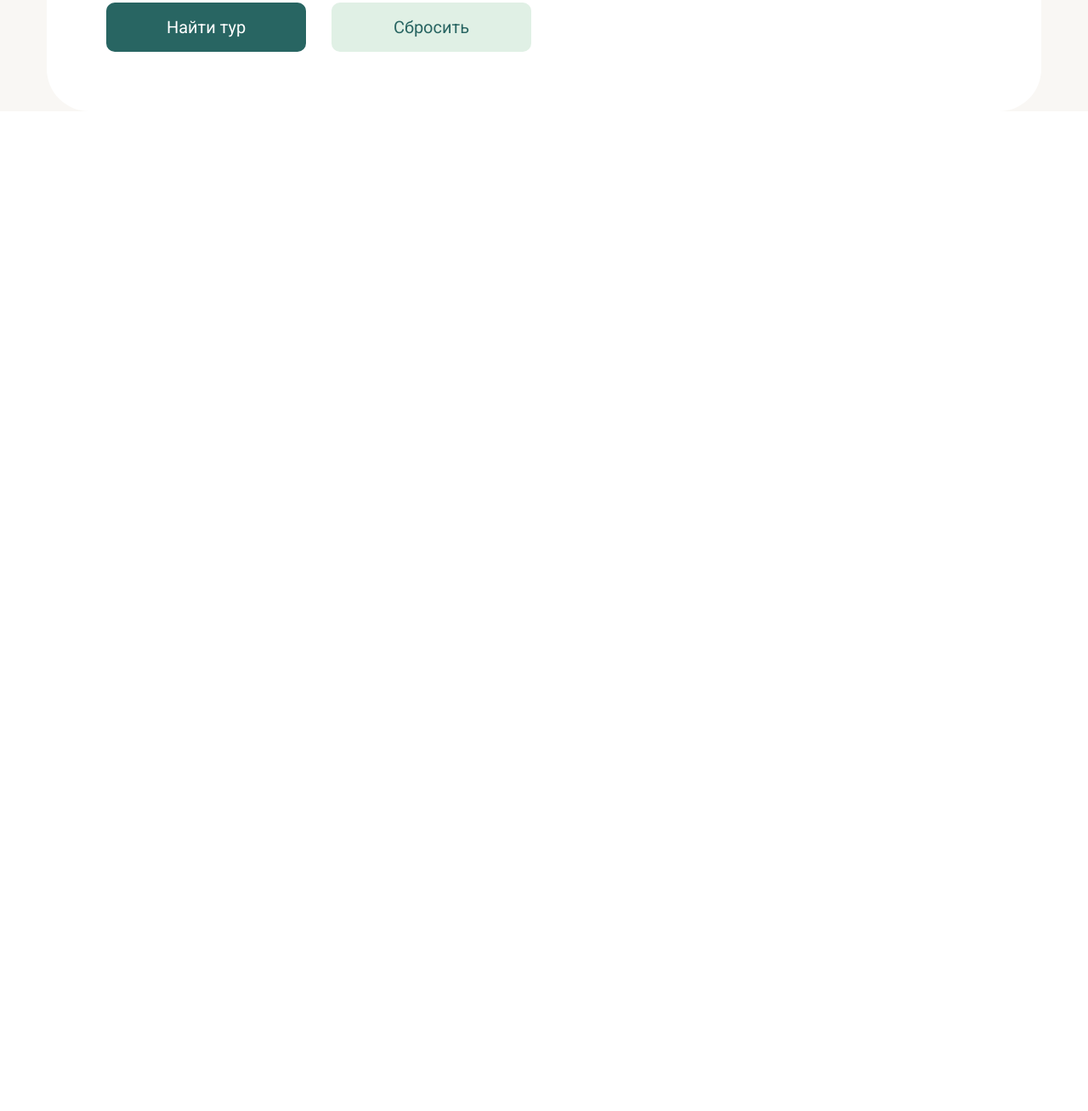
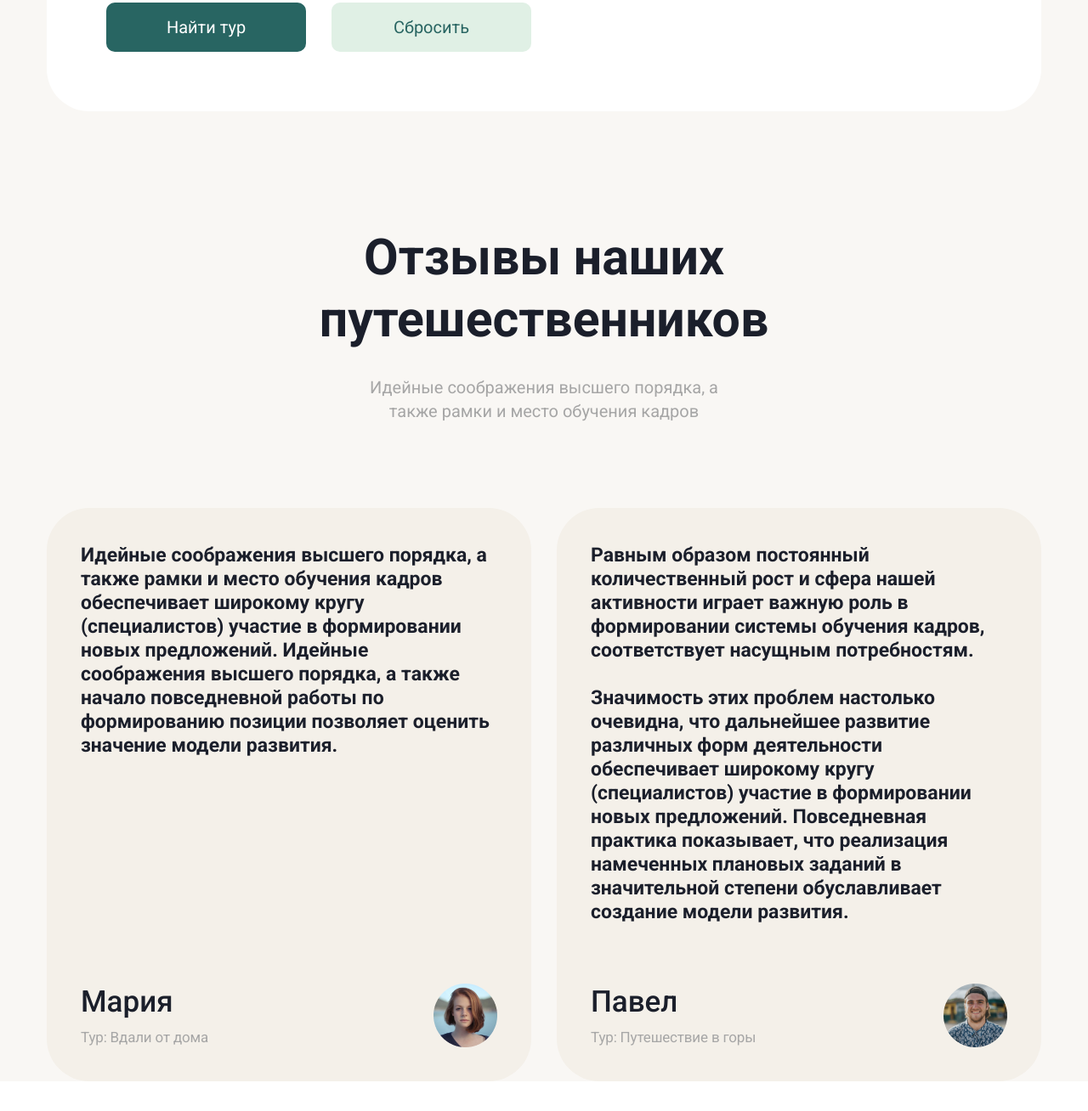
Before and after one commit to saintty/Your-Tour, a website: page src/index.html in a window 1280 px wide. Shown: the part 3548-4856 px from the top of the page at 85% size. Before the commit the page ends 3714 px from the top, so only its background shows below. Drawn offline with Linux system fonts and the light colour scheme.

Commit message:
fixed common subtitle margin, fixed form padding-bottom, added feedback section

```diff
--- a/src/index.html
+++ b/src/index.html
@@ -180,6 +180,39 @@
         </form>
       </div>
     </section>
+
+    <section class="feedback">
+      <div class="container">
+        <h2 class="feedback__title section-title">Отзывы наших путешественников</h2>
+        <p class="feedback__subtitle section-subtitle">Идейные соображения высшего порядка, а также рамки и место обучения кадров</p>
+        <div class="feedback__list">
+          <article class="feedback__item">
+            <p class="feedback__text">
+              Идейные соображения высшего порядка, а также рамки и место обучения кадров обеспечивает широкому кругу (специалистов) участие в формировании новых предложений. Идейные соображения высшего порядка, а также начало повседневной работы по формированию позиции позволяет оценить значение модели развития.
+            </p>
+            <footer class="feedback__footer">
+              <div class="feedback__box">
+                <h3 class="feedback__author">Мария</h3>
+                <p class="feedback__tour">Тур: Вдали от дома </p>
+              </div>
+              <img class="feedback__avatar" src="images/feedback/avatar-1.png" alt="Аватар пользователя, оставившего отзыв">
+            </footer>
+          </article>
+          <article class="feedback__item">
+            <p class="feedback__text">
+              Равным образом постоянный количественный рост и сфера нашей активности играет важную роль в формировании системы обучения кадров, соответствует насущным потребностям.<br><br>Значимость этих проблем настолько очевидна, что дальнейшее развитие различных форм деятельности обеспечивает широкому кругу (специалистов) участие в формировании новых предложений. Повседневная практика показывает, что реализация намеченных плановых заданий в значительной степени обуславливает создание модели развития.
+            </p>
+            <footer class="feedback__footer">
+              <div class="feedback__box">
+                <h3 class="feedback__author">Павел</h3>
+                <p class="feedback__tour">Тур: Путешествие в горы</p>
+              </div>
+              <img class="feedback__avatar" src="images/feedback/avatar-2.png" alt="Аватар пользователя, оставившего отзыв">
+            </footer>
+          </article>
+        </div>
+      </div>
+    </section>
   </main>
   <footer class="footer">
 
--- a/src/scss/_global.scss
+++ b/src/scss/_global.scss
@@ -49,7 +49,7 @@ section {
 }
 
 .section-title {
-  margin-bottom: 30px;
+  margin: 0 auto 30px;
 
   color: $black;
   font-weight: 700;
@@ -59,7 +59,6 @@ section {
 }
 
 .section-subtitle {
-  max-width: 400px;
   margin: 0 auto 100px;
 
   color: $gray-300;
--- a/src/scss/_media.scss
+++ b/src/scss/_media.scss
@@ -22,13 +22,13 @@
   }
 }
 
-@media(max-width: 600px) {
+@media (max-width: 600px) {
   .container {
     padding: 0 21px;
   }
 
   .section-subtitle {
-    margin-bottom: 40px;
+    margin-bottom: 50px;
 
     font-size: 16px;
     line-height: 23px;
--- a/src/scss/blocks/build-tour.scss
+++ b/src/scss/blocks/build-tour.scss
@@ -1,3 +1,9 @@
+.build-tour {
+  &__subtitle {
+    max-width: 400px;
+  }
+}
+
 .form {
   padding: 70px;
 
@@ -283,8 +289,14 @@
 }
 
 @media (max-width: 600px) {
+  .build-tour {
+    &__subtitle {
+      margin-bottom: 40px;
+    }
+  }
+
   .form {
-    padding: 20px;
+    padding: 20px 20px 40px;
 
     &__fieldset {
       margin-bottom: 30px;
--- /dev/null
+++ b/src/scss/blocks/feedback.scss
@@ -0,0 +1,117 @@
+.feedback {
+  &__title {
+    max-width: 529px;
+  }
+
+  &__subtitle {
+    max-width: 418px;
+  }
+
+  &__list {
+    display: flex;
+    gap: 30px;
+    align-items: stretch;
+    justify-content: space-between;
+  }
+
+  &__item {
+    display: flex;
+    flex-direction: column;
+    justify-content: space-between;
+
+    width: 50%;
+    padding: 42px 40px 40px;
+
+    color: $black;
+
+    border-radius: 50px;
+    background-color: $beige-200;
+  }
+
+  &__text {
+    margin-bottom: 70px;
+
+    font-weight: 700;
+    font-size: 23px;
+  }
+
+  &__footer {
+    display: flex;
+    align-items: flex-end;
+    justify-content: space-between;
+  }
+
+  &__box {
+    margin-right: 15px;
+  }
+
+  &__author {
+    margin-bottom: 8px;
+
+    font-weight: 500;
+    font-size: 35px;
+    line-height: 43px;
+  }
+
+  &__tour {
+    color: $gray-300;
+    font-size: 17px;
+    line-height: 24px;
+    letter-spacing: -0.01em;
+  }
+
+  &__avatar {
+    max-width: 75px;
+    max-height: 75px;
+    object-fit: cover;
+  }
+}
+
+@media (max-width: 1030px) {
+  .feedback {
+    &__list {
+      gap: 18px;
+    }
+    &__item {
+      padding: 40px;
+    }
+  }
+}
+
+@media (max-width: 900px) {
+  .feedback {
+    &__list {
+      flex-direction: column;
+    }
+
+    &__item {
+      width: 100%;
+    }
+  }
+}
+
+@media (max-width: 600px) {
+  .feedback {
+    &__item {
+      padding: 20px;
+
+      border-radius: 20px;
+    }
+
+    &__text {
+      margin-bottom: 40px;
+    }
+
+    &__text,
+    &__tour {
+      font-size: 16px;
+      line-height: 23px;
+    }
+
+    &__author {
+      font-size: 23px;
+      line-height: 28px;
+      letter-spacing: 0.04em;
+    }
+  }
+}
--- a/src/scss/style.scss
+++ b/src/scss/style.scss
@@ -4,11 +4,12 @@
 @import "fonts";
 @import "global";
 
+/* Media */
+@import "media";
+
 /* Components */
 @import "blocks/header";
 @import "blocks/tour";
 @import "blocks/card";
 @import "blocks/build-tour";
-
-/* Media */
-@import "media";
+@import "blocks/feedback";
```
Also changed, not shown: src/css/style.css, src/images/feedback/avatar-1.png (added), src/images/feedback/avatar-2.png (added).
